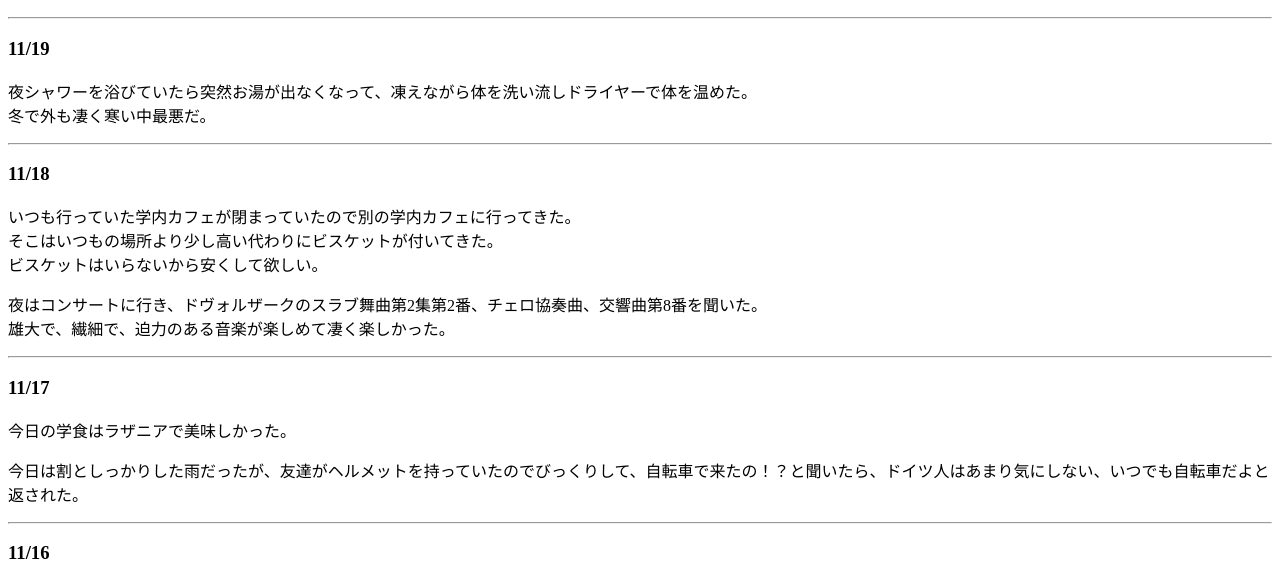
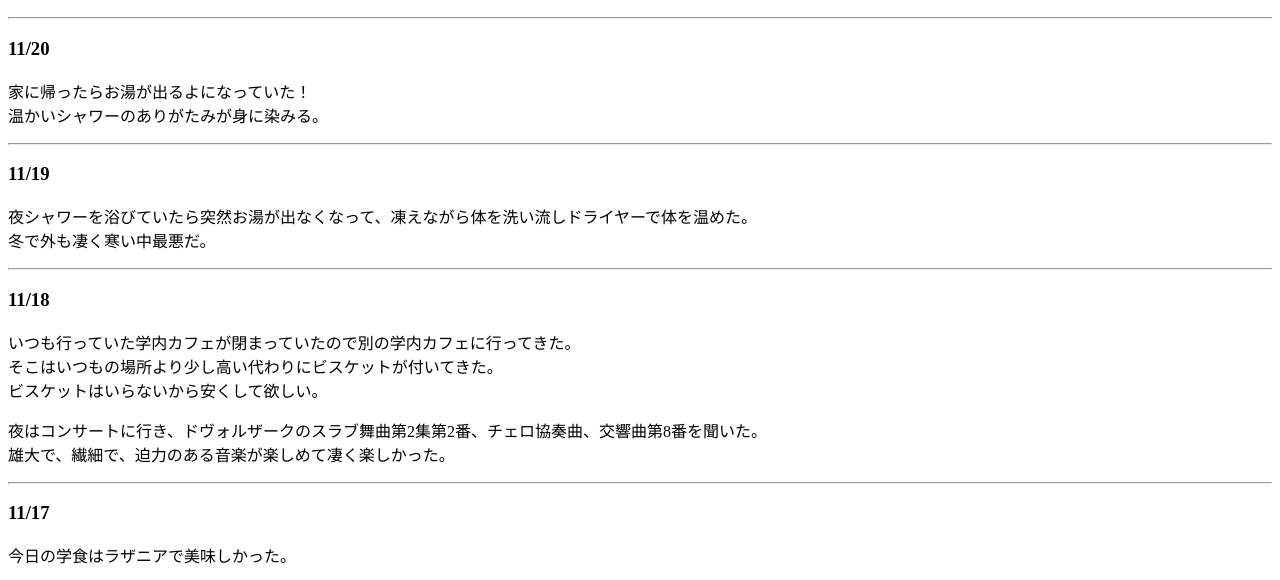
Before and after one commit to ikahakatsu/ikahakatsu.github.io, a plain HTML site: page zakki/diary202611.html in a window 1280 px wide. Shown: the part 194-774 px from the top of the page. Drawn offline with Linux system fonts and the light colour scheme.

Commit message:
diary202611.html を更新

```diff
--- a/zakki/diary202611.html
+++ b/zakki/diary202611.html
@@ -11,6 +11,12 @@
   </header>
   <h1>日記</h1>
     <h2>2026年11月</h2>
+      <hr>
+      <h3>11/20</h3>
+        <p>
+          家に帰ったらお湯が出るよになっていた！<br>
+          温かいシャワーのありがたみが身に染みる。
+        </p>
       <hr>
       <h3>11/19</h3>
         <p>
```
